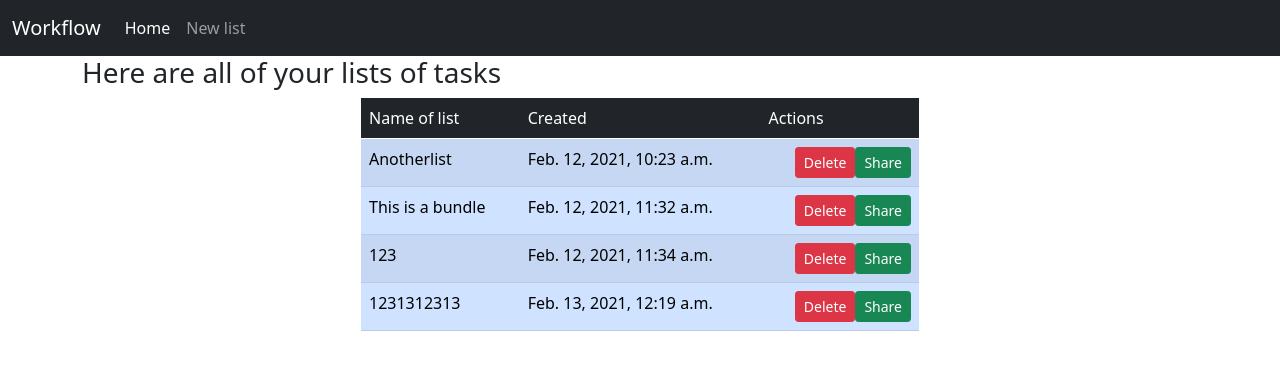
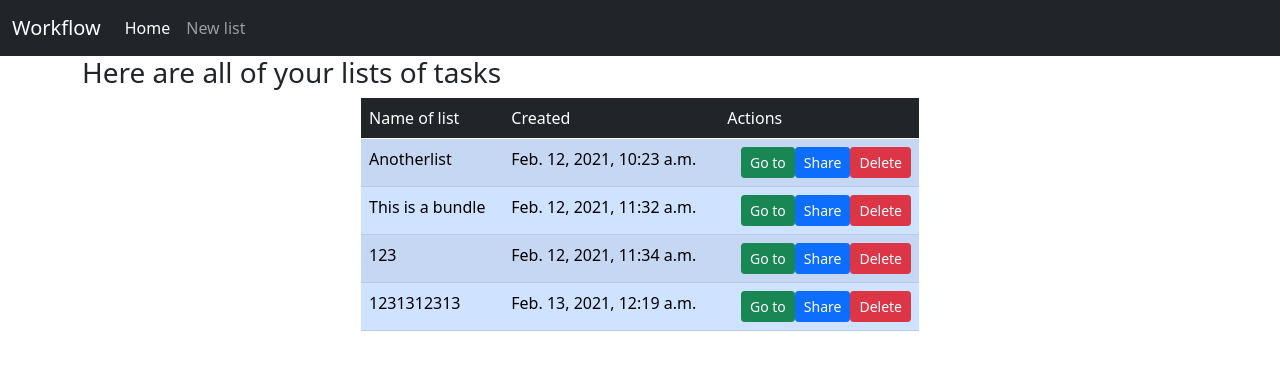
Before and after one commit to iwnlMski/TODO-web-application, a Django app: page / in a window 1280 px wide. Shown: the top 370 px of the page. Run offline with Django 3.2, Linux system fonts and the light colour scheme; data comes from the database, SQL or seed files in the repository.

Commit message:
Add GO TO button on home page and changed alert message when trying to create bundle with name that already exists

```diff
--- a/main_page/views.py
+++ b/main_page/views.py
@@ -12,7 +12,7 @@ def index(request):
             create_new_bundle_and_tasks(data_from_site.get('new_bundle_name'), data_from_site.getlist('list_of_tasks'))
         except IntegrityError:
             print("it didnt work")
-            context['IntegrityError'] = 'Couldnt create bundle with that name. Already exists bundle with that name'
+            context['IntegrityError'] = 'Couldn\'t create bundle. Bundle with that name already exists '
 
     return render(request, 'main_page/index.html', context)
 
--- a/templates/main_page/index.html
+++ b/templates/main_page/index.html
@@ -50,8 +50,9 @@
                         <td>{{ bundle.name }}</td>
                         <td>{{ bundle.created_date }}</td>
                         <td>
-                            <button class="btn btn-sm btn-success float-end" type="button">Share</button>
                             <button class="btn btn-sm btn-danger float-end" type="button" id="delete_assurance{{ forloop.counter0 }}">Delete</button>
+                            <button class="btn btn-sm btn-primary float-end" type="button">Share</button>
+                            <button class="btn btn-sm btn-success float-end" type="button">Go to</button>
 
                             <div id="delete_assurance_modal" class="modal_assurance">
                                 <div class="modal_assurance_content">
```
